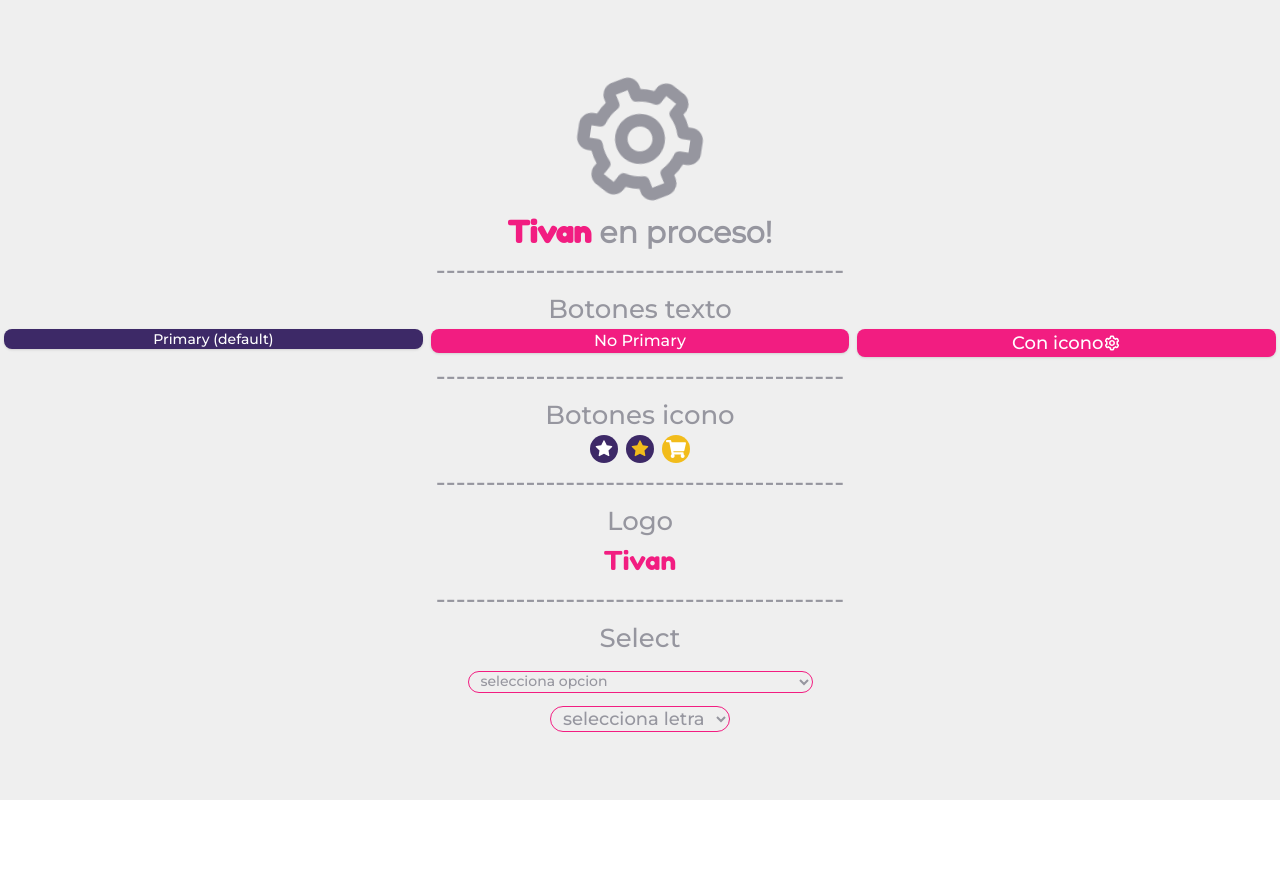
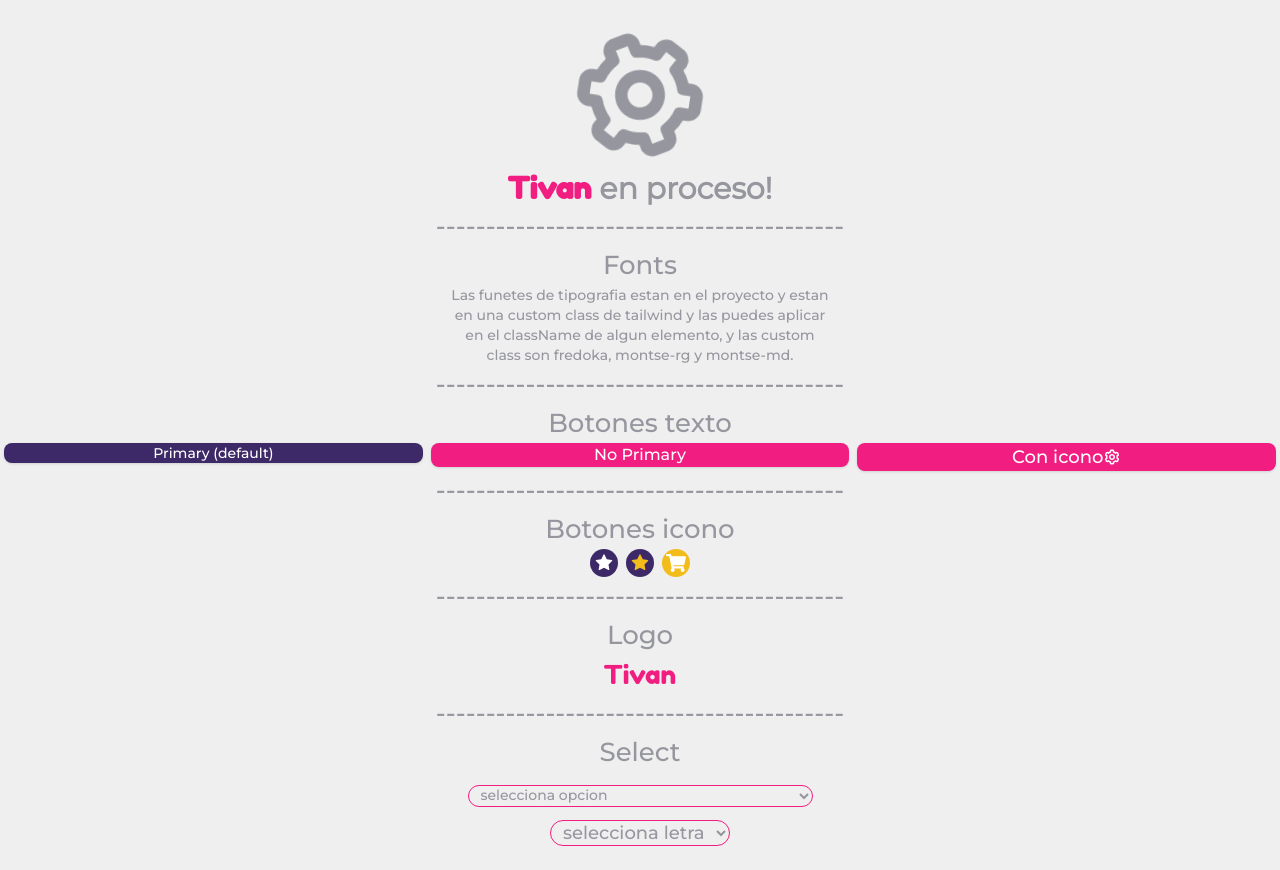
Before and after one commit to odonML/tivan-frontend, a React (Create React App) app: page / in a window 1280 px wide. Before the commit the page ends 800 px from the top, so only its background shows below. Built offline with nearby package versions, Linux system fonts and the light colour scheme.

Commit message:
description of fonts in project

```diff
--- a/src/App.css
+++ b/src/App.css
@@ -20,7 +20,6 @@
   align-items: center;
   justify-content: center;
   font-size: calc(10px + 2vmin);
-  color: white;
 }
 
 .App-link {
--- a/src/App.js
+++ b/src/App.js
@@ -40,6 +40,13 @@ function App() {
         <h1 className="text-3xl font-bold montse-rg">
           <span className="text-pink-0 fredoka">Tivan</span> en proceso!
         </h1>
+        -----------------------------------------
+        <p>Fonts</p>
+        <p className="w-96 text-sm">
+          Las funetes de tipografia estan en el proyecto y estan en una custom
+          class de tailwind y las puedes aplicar en el className de algun
+          elemento, y las custom class son fredoka, montse-rg y montse-md.
+        </p>
         -----------------------------------------
         <p>Botones texto</p>
         <div className="flex w-full">
```
